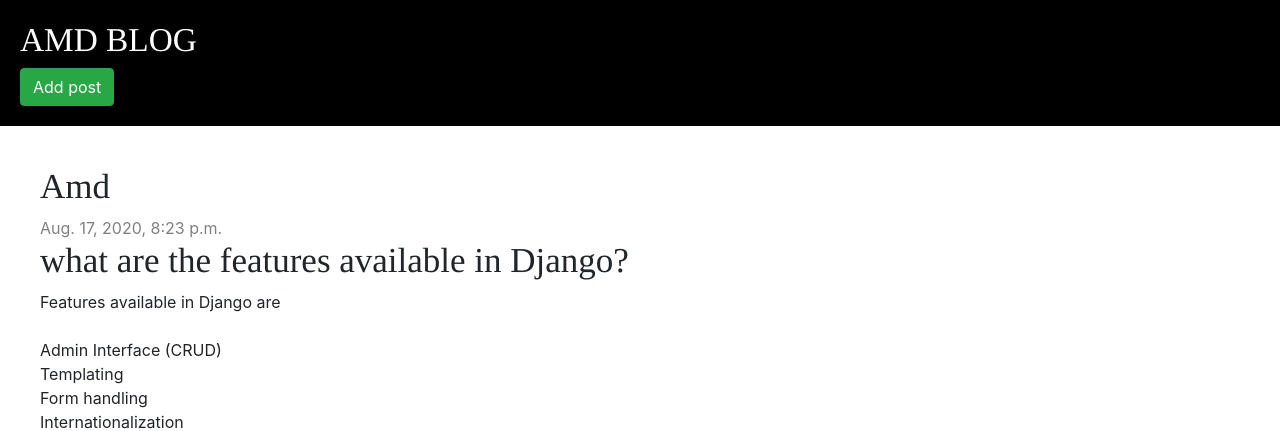
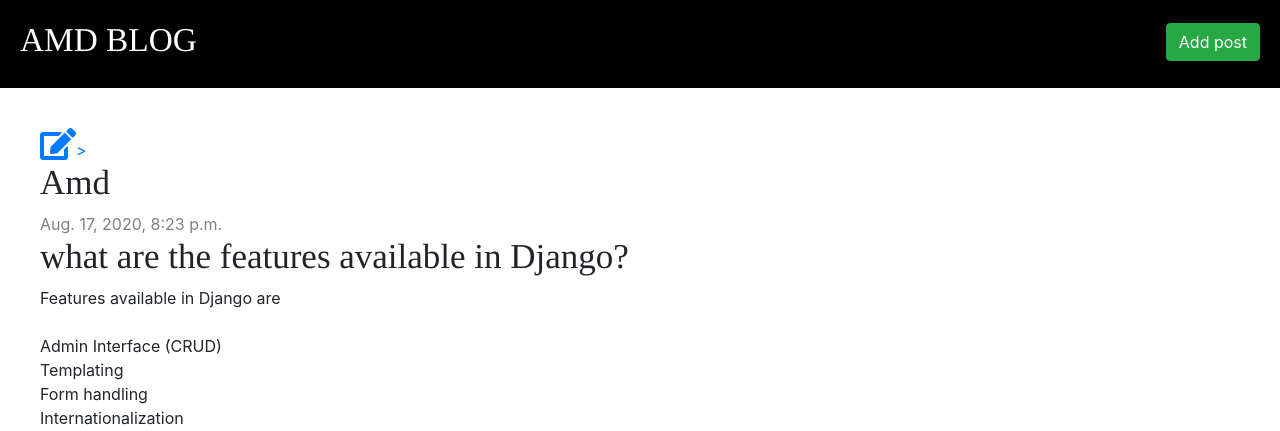
Before and after one commit to AhmadKafi/blog_app, a Django app: page /post/6/ in a window 1280 px wide. Shown: the top 431 px of the page. Run offline with Django 3.2, Linux system fonts and the light colour scheme; data comes from the database, SQL or seed files in the repository; both versions use the stored data as it was after the commit; some libraries are stand-ins or nearby versions.

Commit message:
add feature to edit post from frontend

```diff
--- a/blog/static/css/blog.css
+++ b/blog/static/css/blog.css
@@ -39,3 +39,7 @@
 .post-form-blog .btn-success {
     float: right;
 }
+.new-post-button {
+    float: right;
+    margin-top: -45px;
+}
--- a/blog/templates/blog/base.html
+++ b/blog/templates/blog/base.html
@@ -8,6 +8,7 @@
     <link href="https://fonts.googleapis.com/css2?family=Tinos:ital,wght@0,400;1,400;1,700&display=swap" rel="stylesheet" type="text/css">
     <link rel="stylesheet" href="https://stackpath.bootstrapcdn.com/bootstrap/4.5.2/css/bootstrap.min.css">
     <link rel="stylesheet" href="{% static "css/blog.css" %}">
+    <link rel="stylesheet" href="//use.fontawesome.com/releases/v5.0.7/css/all.css">
     <title>My blog</title>
 </head>
 <body>
--- a/blog/templates/blog/post_detail.html
+++ b/blog/templates/blog/post_detail.html
@@ -6,12 +6,15 @@
 
 
         {% if post.published_date %}
+
+            <a href="{% url 'post_edit' pk=post.pk %}"><i class="fas fa-edit fa-2x"></i>></a>
             <h4>{{ post.author }}</h4>
             <div class="date">
                 {{ post.published_date }}
             </div>
             {% endif %}
 
+
             <h1>{{ post.title }}</h1>
             <p>{{ post.text|linebreaksbr }}</p>
     </div>
--- a/blog/urls.py
+++ b/blog/urls.py
@@ -8,4 +8,8 @@
 
     path('post/new/', views.post_new, name='post_new'),
 
+    path('post/<int:pk>/edit', views.post_edit, name='post_edit'),
+
+    path('post/<int:pk>/post/new', views.post_edit, name='post_edit'),
+
 ]
--- a/blog/views.py
+++ b/blog/views.py
@@ -25,7 +25,21 @@
             post.published_date = timezone.now()
             post.save()
             return redirect('post_detail', pk=post.pk)
+    else:
+        form = PostForm()
+        stuff_for_frontend = {'form': form}
+    return render(request, 'blog/post_edit.html', stuff_for_frontend)
 
-    form = PostForm()
-    stuff_for_frontend = {'form': form}
-    return render(request, 'blog/post_edit.html', stuff_for_frontend)
+
+def post_edit(request, pk):
+    post = get_object_or_404(Post, pk=pk)
+    if request.method == 'POST':
+        form = PostForm(request.POST, instance=post)
+        if form.is_valid():
+            post = form.save(commit=False)
+            post.author = request.user
+            post.save()
+            return redirect('post_detail', pk=post.pk)
+    else:
+        form = PostForm(instance=post)
+    return render(request, 'blog/post_edit.html', {'form': form})
```
Also changed, not shown: db.sqlite3.
